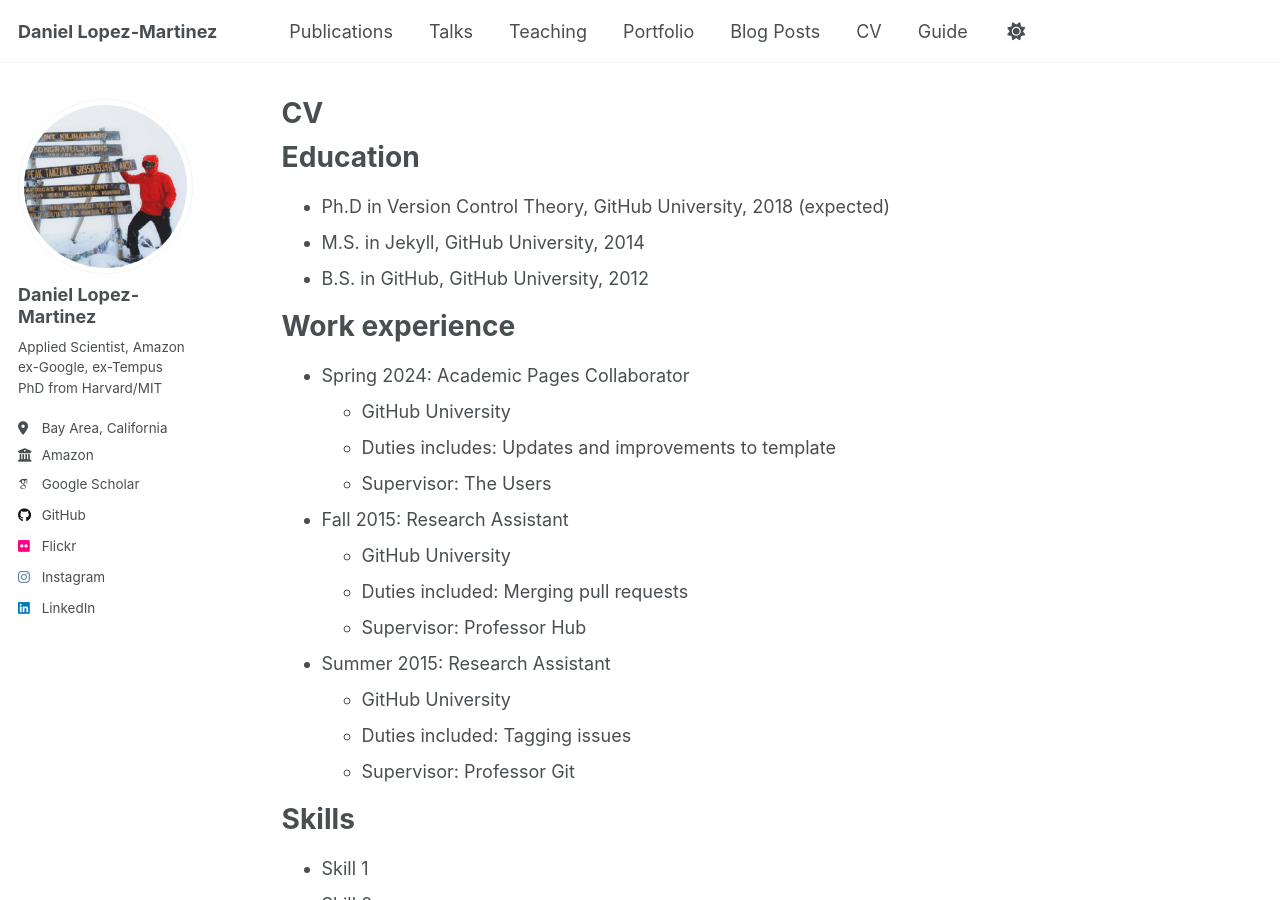
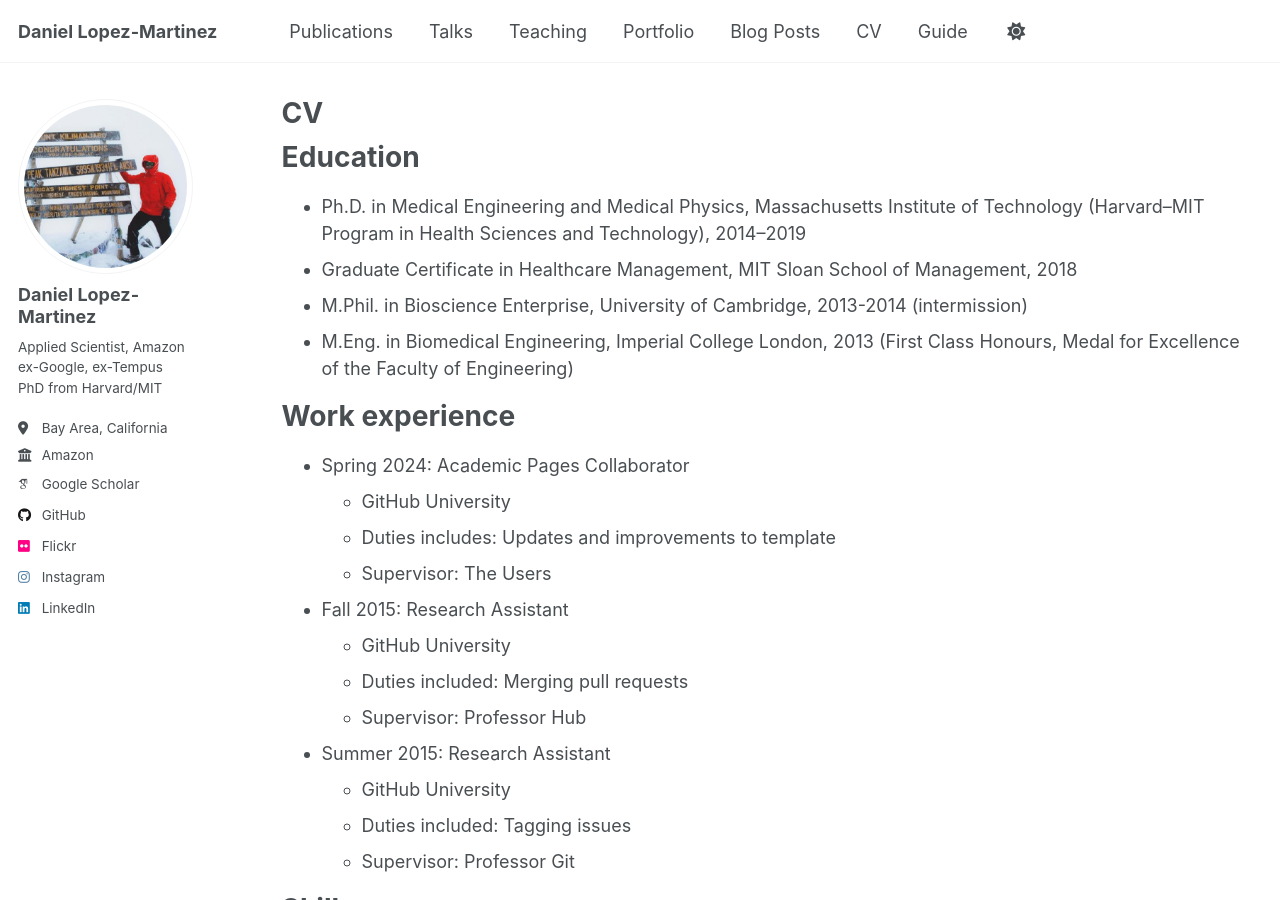
Before and after one commit to daniel-lopezmartinez/daniel-lopezmartinez.github.io, a Jekyll site: the page built from _pages/cv.md, in a window 1280 px wide and 900 px high. Built offline with Jekyll 4.4.1, drawn with Linux system fonts in a browser that asks for light colours; some web fonts are replaced; a script that is not in the unit is left out.

Commit message:
updated education

```diff
--- a/_pages/cv.md
+++ b/_pages/cv.md
@@ -11,9 +11,12 @@ redirect_from:
 
 Education
 ======
-* Ph.D in Version Control Theory, GitHub University, 2018 (expected)
-* M.S. in Jekyll, GitHub University, 2014
-* B.S. in GitHub, GitHub University, 2012
+
+* Ph.D. in Medical Engineering and Medical Physics, Massachusetts Institute of Technology (Harvard–MIT Program in Health Sciences and Technology), 2014–2019
+* Graduate Certificate in Healthcare Management, MIT Sloan School of Management, 2018
+* M.Phil. in Bioscience Enterprise, University of Cambridge, 2013-2014 (intermission)
+* M.Eng. in Biomedical Engineering, Imperial College London, 2013 (First Class Honours, Medal for Excellence of the Faculty of Engineering)
+
 
 Work experience
 ======
```
